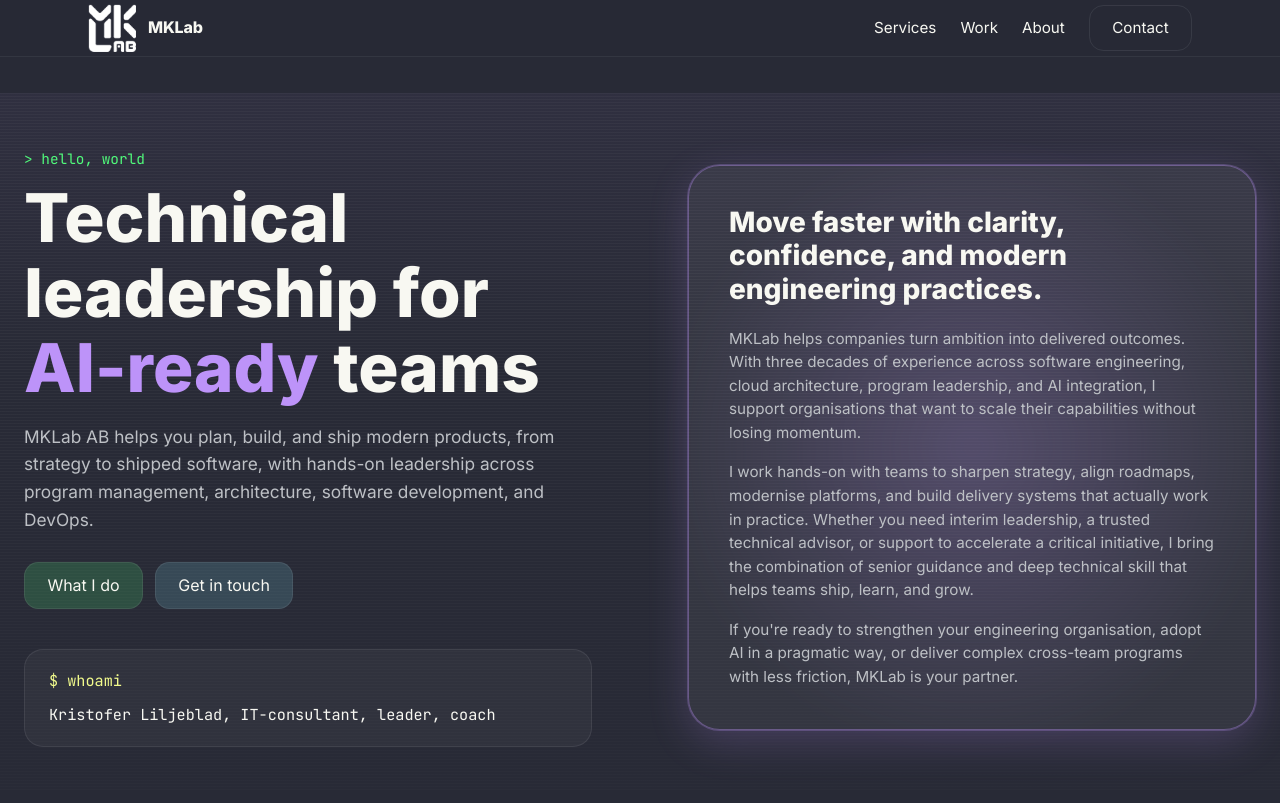
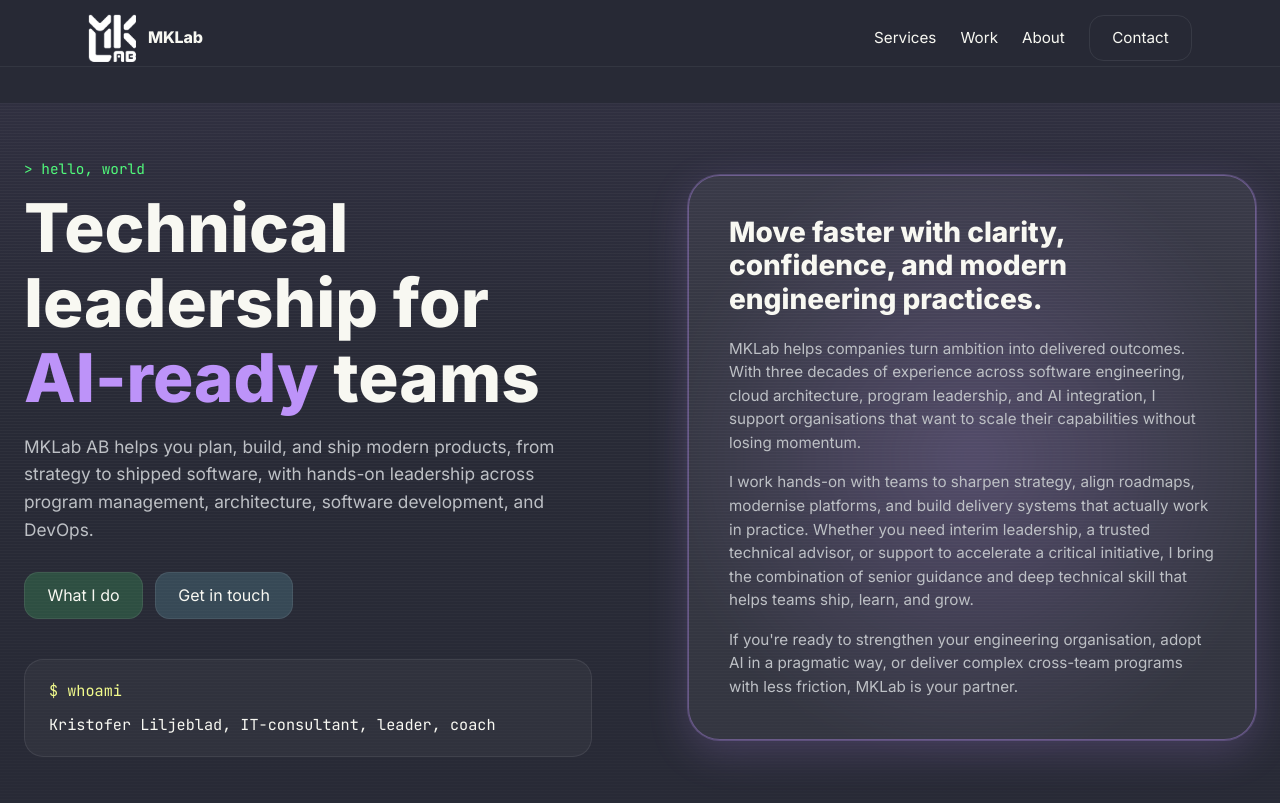
Before and after one commit to mklab-se/mklab-se.github.io, a Jekyll site: the page built from index.html, in a window 1280 px wide and 900 px high. Shown: the top 803 px of the window. Built offline with Jekyll 4.4.1, drawn with Linux system fonts in a browser that asks for light colours.

Commit message:
Add top padding to header for logo margin on large screens (#6)
* Initial plan

* Add top padding to header on large screens for logo margin

Co-authored-by: krist00fer <1395693+krist00fer@users.noreply.github.com>

---------

Co-authored-by: copilot-swe-agent[bot] <198982749+Copilot@users.noreply.github.com>
Co-authored-by: krist00fer <1395693+krist00fer@users.noreply.github.com>

```diff
--- a/assets/css/site.css
+++ b/assets/css/site.css
@@ -65,6 +65,12 @@ header.site-header {
   backdrop-filter: blur(12px);
   background: rgba(40, 42, 54, 0.82);
   border-bottom: 1px solid rgba(255, 255, 255, 0.06);
+}
+
+@media (min-width: 769px) {
+  header.site-header {
+    padding-top: 0.625rem;
+  }
 }
 
 .site-nav {
```
